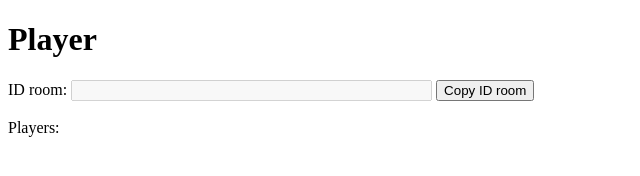
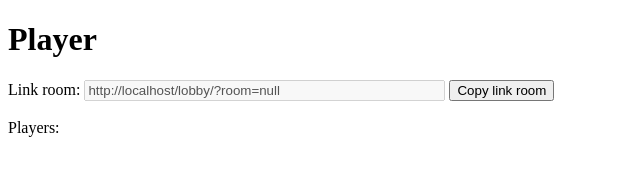
Before and after one commit to sqlzzy/socket-express-server, a website: page public/player/index.html in a window 1280 px wide. Shown: the whole page, without its empty margins (0-640 px from the left). Drawn offline with nearby package versions, Linux system fonts and the light colour scheme; no server answers.

Commit message:
Create lobby page

```diff
--- a/public/player/index.html
+++ b/public/player/index.html
@@ -5,9 +5,9 @@
   </head>
   <body>
     <h1>Player</h1>
-    <label for="id-room">ID room:</label>
-    <input type="text" id="id-room" size="42" maxlength="36" disabled>
-    <button id="copy-id-room-btn">Copy ID room</button>
+    <label for="link-room">Link room:</label>
+    <input type="text" id="link-room" size="42" maxlength="36" disabled>
+    <button id="copy-link-room-btn">Copy link room</button>
     <br>
     <br>
     Players:
@@ -19,22 +19,21 @@
     <script src="/socket.io/socket.io.js"></script>
     <script>
       const socket = io();
-      const inputIdRoom = document.querySelector('#id-room');
-      const btnCopyIdRoom = document.querySelector('#copy-id-room-btn');
+      const inputLinkRoom = document.querySelector('#link-room');
+      const btnCopyLinkRoom = document.querySelector('#copy-link-room-btn');
       const joinRoomForm = document.getElementById('joinRoomForm');
-      const roomIdInput = document.getElementById('roomId');
       const namePlayerInput = document.getElementById('namePlayer');
       const status = document.getElementById('status');
-      const roomID = location.hash.split('#')[1];
       const endRoundBtn = document.getElementById('endRound');
       let currentUrl = document.location.href;
+      const currentLocation = location.origin;
       const urlParams = new URLSearchParams(window.location.search);
       const idRoom = urlParams.get('room');
       const idPlayer = urlParams.get('player');
       const dataPlayer = {idRoom, idPlayer, currentUrl};
       let playersList;
 
-      inputIdRoom.value = idRoom;
+      inputLinkRoom.value = `${currentLocation}/lobby/?room=${idRoom}`;
 
       socket.emit('stayInRoom', dataPlayer);
 
@@ -57,9 +56,9 @@
         socket.emit('endRound', dataPlayer.idRoom);
       });
 
-      btnCopyIdRoom.addEventListener('click', () => {
+      btnCopyLinkRoom.addEventListener('click', () => {
         event.preventDefault();
-        navigator.clipboard.writeText(inputIdRoom.value);
+        navigator.clipboard.writeText(inputLinkRoom.value);
       });
 
       socket.on('redirect', (url) => {
```
Also changed, not shown: server.js (+13 -2 lines).
